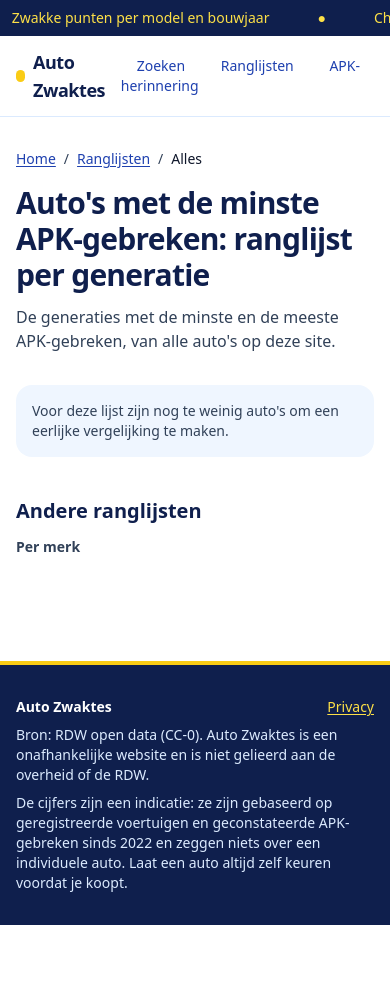
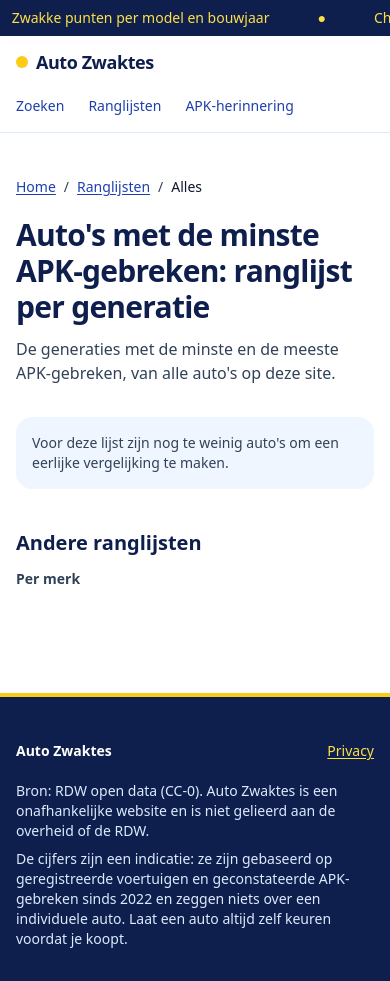
Before and after one commit to Bram79/Autozwaktes, a Laravel app: page /ranglijst/alles in a window 390 px wide. Before the commit the page ends 925 px from the top, so only its background shows below. Run offline with Laravel 12, Linux system fonts and the light colour scheme; data comes from the database, SQL or seed files in the repository; data that the repository does not hold is empty; style sheets or scripts are compiled from the project's sources; some libraries are stand-ins or nearby versions.

Commit message:
style: improve touch targets, contrast and focus states, and the mobile hero and ranking table
Co-Authored-By: Claude Sonnet 5.5 <noreply@anthropic.com>

```diff
--- a/resources/css/app.css
+++ b/resources/css/app.css
@@ -36,24 +36,32 @@
     h2 {
         @apply text-brand-900;
     }
+    /* One visible keyboard focus for everything; inside dark blue blocks it is yellow */
+    :where(a, button, input, select, textarea, summary):focus-visible {
+        @apply outline-2 outline-offset-2 outline-brand-600;
+    }
+    :where(.bg-brand-900, .bg-brand-700, .bg-brand-600) :where(a, button):focus-visible {
+        @apply outline-accent-300;
+    }
 }
 
 /* Onderdelen die op meerdere pagina's terugkomen */
 @layer components {
+    .nav-link {
+        @apply inline-flex min-h-11 items-center rounded-full px-3 text-brand-700 transition
+            hover:bg-accent-300 hover:text-brand-900 sm:px-4;
+    }
     .chip {
-        @apply inline-block rounded-full border border-brand-100 bg-white px-4 py-1.5 text-brand-700 shadow-sm transition
-            hover:-translate-y-0.5 hover:border-accent-400 hover:bg-accent-300 hover:text-brand-900 hover:shadow-md
-            focus:outline-none focus:ring-2 focus:ring-brand-600;
+        @apply inline-flex min-h-11 items-center rounded-full border border-brand-100 bg-white px-4 py-1.5 text-brand-700 shadow-sm transition
+            hover:-translate-y-0.5 hover:border-accent-400 hover:bg-accent-300 hover:text-brand-900 hover:shadow-md;
     }
     .card-link {
         @apply block rounded-xl border border-brand-100 bg-white px-4 py-3 font-medium text-brand-700 shadow-sm transition
-            hover:-translate-y-1 hover:border-accent-400 hover:shadow-lg hover:shadow-brand-100
-            focus:outline-none focus:ring-2 focus:ring-brand-600;
+            hover:-translate-y-1 hover:border-accent-400 hover:shadow-lg hover:shadow-brand-100;
     }
     .btn {
-        @apply inline-block rounded-full bg-accent-400 px-5 py-2 font-semibold text-brand-900 shadow transition
-            hover:-translate-y-0.5 hover:bg-accent-300 hover:shadow-md
-            focus:outline-none focus:ring-2 focus:ring-brand-900 focus:ring-offset-2;
+        @apply inline-flex min-h-11 items-center justify-center rounded-full bg-accent-400 px-5 py-2 text-center font-semibold text-brand-900 shadow transition
+            hover:-translate-y-0.5 hover:bg-accent-300 hover:shadow-md;
     }
 }
 
--- a/resources/views/components/affiliate-block.blade.php
+++ b/resources/views/components/affiliate-block.blade.php
@@ -9,10 +9,10 @@
 @if ($config && \App\Site\AffiliateLink::target($type, $brand, $model, (string) $year))
     <aside class="{{ $prominent ? 'rounded-2xl border-2 border-accent-400 bg-brand-900 p-6 text-white shadow-lg' : 'rounded-2xl border border-accent-400 bg-brand-50 p-5 shadow-sm' }}" aria-label="Advertentie">
         <p class="text-xs font-bold uppercase tracking-wide {{ $prominent ? 'text-accent-300' : 'text-brand-700' }}">Affiliate-link</p>
-        <h3 class="mt-1 {{ $prominent ? 'text-xl font-extrabold text-white' : 'font-semibold' }}">{{ $replace($config['title']) }}</h3>
+        <p class="mt-1 {{ $prominent ? 'text-xl font-extrabold text-white' : 'font-semibold text-brand-900' }}">{{ $replace($config['title']) }}</p>
         <p class="mt-1 text-sm {{ $prominent ? 'text-brand-100' : 'text-slate-700' }}">{{ $replace($config['text']) }}</p>
         <a href="{{ \App\Site\AffiliateLink::url($type, $position, $brand, $model, $year) }}" rel="sponsored nofollow noopener" target="_blank" class="btn mt-3 text-sm">
-            {{ $config['button'] }}
+            {{ $config['button'] }}<span class="sr-only"> (opent in een nieuw tabblad)</span>
         </a>
         <p class="mt-2 text-xs {{ $prominent ? 'text-brand-100' : 'text-slate-600' }}">Dit is een affiliate-link: als je hierop klikt en iets afneemt, ontvangen wij een vergoeding. Voor jou verandert de prijs niet.</p>
     </aside>
--- a/resources/views/components/breadcrumbs.blade.php
+++ b/resources/views/components/breadcrumbs.blade.php
@@ -9,10 +9,10 @@
     ]);
 @endphp
 
-<nav aria-label="Kruimelpad" class="mb-4 text-sm text-slate-700">
-    <ol class="flex flex-wrap items-center gap-x-2 gap-y-1">
+<nav aria-label="Kruimelpad" class="mb-2 text-sm text-slate-700">
+    <ol class="flex flex-wrap items-center gap-x-2">
         @foreach ($items as $i => $item)
-            <li class="flex items-center gap-2">
+            <li class="flex min-h-11 items-center gap-2">
                 @if ($i > 0)<span aria-hidden="true">/</span>@endif
                 @if ($loop->last)
                     <span aria-current="page" class="font-medium text-slate-900">{{ $item[0] }}</span>
--- a/resources/views/components/consent-banner.blade.php
+++ b/resources/views/components/consent-banner.blade.php
@@ -1,13 +1,13 @@
 {{-- Cookie banner: only on when ads (or CONSENT_BANNER) are switched on. "Accept" and "Only necessary" look the same, nothing is pre-selected. --}}
 @if (config('site.ads.enabled') || config('site.consent_banner'))
     <div id="consent-banner" role="dialog" aria-modal="false" aria-labelledby="consent-title" hidden
-         class="fixed inset-x-3 bottom-3 z-50 mx-auto max-w-2xl rounded-2xl border-2 border-accent-400 bg-white p-5 shadow-2xl">
+         class="fixed inset-x-3 bottom-3 z-50 mx-auto max-w-2xl max-h-[90svh] overflow-y-auto rounded-2xl border-2 border-accent-400 bg-white p-5 shadow-2xl">
         <h2 id="consent-title" class="text-lg font-bold">Cookies en advertenties</h2>
         <p class="mt-1 text-sm text-slate-700">
             We gebruiken altijd de cookies die nodig zijn om de site te laten werken. Met jouw toestemming laden we ook advertenties van een externe partij, die daarbij cookies kan plaatsen.
-            Je kunt je keuze altijd wijzigen via "Cookie-instellingen" onderaan de pagina. <a href="{{ route('privacy') }}" class="text-brand-700 underline underline-offset-2">Lees meer</a>.
+            Je kunt je keuze altijd wijzigen via "Cookie-instellingen" onderaan de pagina. <a href="{{ route('privacy') }}" class="text-brand-700 underline underline-offset-2 hover:text-brand-900">Lees meer</a>.
         </p>
-        <div class="mt-4 flex flex-wrap gap-3">
+        <div class="mt-4 grid gap-3 sm:flex sm:flex-wrap">
             <button type="button" data-consent="accepted" class="btn">Accepteren</button>
             <button type="button" data-consent="declined" class="btn">Alleen noodzakelijke cookies</button>
         </div>
--- a/resources/views/components/layouts/app.blade.php
+++ b/resources/views/components/layouts/app.blade.php
@@ -26,7 +26,7 @@
     {{ $head ?? '' }}
 </head>
 <body class="bg-white text-slate-900 antialiased">
-    <a href="#inhoud" class="sr-only focus:not-sr-only focus:absolute focus:left-2 focus:top-2 focus:z-10 focus:rounded focus:bg-white focus:px-3 focus:py-2 focus:text-brand-700">Ga naar de inhoud</a>
+    <a href="#inhoud" class="sr-only focus:not-sr-only focus:absolute focus:left-2 focus:top-2 focus:z-50 focus:rounded focus:bg-white focus:px-3 focus:py-2 focus:font-semibold focus:text-brand-700 focus:shadow-lg">Ga naar de inhoud</a>
 
     <div class="overflow-hidden bg-brand-900 py-2 text-sm font-medium text-accent-300" aria-hidden="true">
         <div class="flex w-max animate-marquee gap-12 whitespace-nowrap">
@@ -40,16 +40,16 @@
         </div>
     </div>
 
-    <header class="sticky top-0 z-20 border-b border-brand-100 bg-white/85 backdrop-blur">
-        <div class="mx-auto flex max-w-5xl items-center justify-between px-4 py-3">
-            <a href="{{ route('home') }}" class="flex items-center gap-2 text-lg font-extrabold tracking-tight text-brand-900">
+    <header class="border-b border-brand-100 bg-white/85 backdrop-blur sm:sticky sm:top-0 sm:z-20">
+        <div class="mx-auto flex max-w-5xl flex-wrap items-center justify-between gap-x-4 px-4 py-1">
+            <a href="{{ route('home') }}" class="flex min-h-11 items-center gap-2 text-lg font-extrabold tracking-tight text-brand-900">
                 <span class="inline-block size-3 rounded-full bg-accent-400" aria-hidden="true"></span>
                 Auto Zwaktes
             </a>
-            <nav aria-label="Hoofdmenu" class="text-sm font-medium">
-                <a href="{{ route('home') }}" class="rounded-full px-4 py-1.5 text-brand-700 transition hover:bg-accent-300 hover:text-brand-900">Zoeken</a>
-                <a href="{{ route('rankings') }}" class="rounded-full px-4 py-1.5 text-brand-700 transition hover:bg-accent-300 hover:text-brand-900">Ranglijsten</a>
-                <a href="{{ route('apk') }}" class="rounded-full px-4 py-1.5 text-brand-700 transition hover:bg-accent-300 hover:text-brand-900">APK-herinnering</a>
+            <nav aria-label="Hoofdmenu" class="-mx-3 flex flex-wrap text-sm font-medium sm:mx-0">
+                <a href="{{ route('home') }}" class="nav-link">Zoeken</a>
+                <a href="{{ route('rankings') }}" class="nav-link">Ranglijsten</a>
+                <a href="{{ route('apk') }}" class="nav-link">APK-herinnering</a>
             </nav>
         </div>
     </header>
@@ -65,7 +65,7 @@
     <footer class="mt-16 bg-brand-900 text-brand-100">
         <div class="h-1 bg-accent-400"></div>
         <div class="mx-auto max-w-5xl space-y-2 px-4 py-8 text-sm">
-            <p class="flex items-center justify-between font-bold text-white">Auto Zwaktes <span class="flex gap-4"><a href="{{ route('privacy') }}" class="font-medium text-accent-300 underline underline-offset-2 hover:text-accent-400">Privacy</a>@if (config('site.ads.enabled') || config('site.consent_banner'))<button type="button" data-consent-open class="font-medium text-accent-300 underline underline-offset-2 hover:text-accent-400">Cookie-instellingen</button>@endif</span></p>
+            <p class="flex flex-wrap items-center justify-between gap-x-4 font-bold text-white">Auto Zwaktes <span class="flex flex-wrap gap-x-4"><a href="{{ route('privacy') }}" class="inline-flex min-h-11 items-center font-medium text-accent-300 underline underline-offset-2 hover:text-accent-400">Privacy</a>@if (config('site.ads.enabled') || config('site.consent_banner'))<button type="button" data-consent-open class="inline-flex min-h-11 items-center font-medium text-accent-300 underline underline-offset-2 hover:text-accent-400">Cookie-instellingen</button>@endif</span></p>
             <p>Bron: RDW open data (CC-0). Auto Zwaktes is een onafhankelijke website en is niet gelieerd aan de overheid of de RDW.</p>
             <p>De cijfers zijn een indicatie: ze zijn gebaseerd op geregistreerde voertuigen en geconstateerde APK-gebreken sinds 2022 en zeggen niets over een individuele auto. Laat een auto altijd zelf keuren voordat je koopt.</p>
         </div>
--- a/resources/views/components/plate-cta.blade.php
+++ b/resources/views/components/plate-cta.blade.php
@@ -10,6 +10,6 @@
             <h2 class="mt-2 text-xl font-extrabold text-white">Koop je een {{ $brand }} {{ $model }}{{ $year ? ' uit '.$year : '' }}? Check eerst de historie</h2>
             <p class="mt-1 text-sm text-brand-100">{{ str_replace(['{merk}', '{model}', '{jaar}'], [$brand, $model, $year], $config['text']) }}</p>
         </div>
-        <a href="{{ \App\Site\AffiliateLink::url('vehicle_report', $position, $brand, $model, $year) }}" rel="sponsored nofollow noopener" target="_blank" class="btn">{{ $config['button'] }}</a>
+        <a href="{{ \App\Site\AffiliateLink::url('vehicle_report', $position, $brand, $model, $year) }}" rel="sponsored nofollow noopener" target="_blank" class="btn w-full sm:w-auto">{{ $config['button'] }}<span class="sr-only"> (opent in een nieuw tabblad)</span></a>
     </aside>
 @endif
--- a/resources/views/livewire/generation-stats.blade.php
+++ b/resources/views/livewire/generation-stats.blade.php
@@ -2,7 +2,7 @@
     <form method="get" class="mb-6 flex flex-wrap items-end gap-4 rounded-2xl border border-brand-100 bg-brand-50 p-4">
         <div>
             <label for="jaar" class="block text-sm font-medium">Bouwjaar</label>
-            <select id="jaar" name="jaar" wire:model.live="year" class="mt-1 rounded-lg border border-brand-100 bg-white px-3 py-2 focus:border-brand-600 focus:outline-none focus:ring-2 focus:ring-accent-400">
+            <select id="jaar" name="jaar" wire:model.live="year" class="mt-1 min-h-11 rounded-lg border border-slate-500 bg-white px-3 py-2 focus:border-brand-600 focus:outline-none focus:ring-2 focus:ring-accent-400">
                 <option value="">Alle bouwjaren</option>
                 @foreach ($years as $y => $total)
                     <option value="{{ $y }}" @selected($selectedYear === $y)>{{ $y }}</option>
@@ -11,7 +11,7 @@
         </div>
         <div>
             <label for="brandstof" class="block text-sm font-medium">Brandstof</label>
-            <select id="brandstof" name="brandstof" wire:model.live="fuel" class="mt-1 rounded-lg border border-brand-100 bg-white px-3 py-2 focus:border-brand-600 focus:outline-none focus:ring-2 focus:ring-accent-400">
+            <select id="brandstof" name="brandstof" wire:model.live="fuel" class="mt-1 min-h-11 rounded-lg border border-slate-500 bg-white px-3 py-2 focus:border-brand-600 focus:outline-none focus:ring-2 focus:ring-accent-400">
                 <option value="">Alle brandstoffen</option>
                 @foreach ($fuels as $f)
                     <option value="{{ $f }}" @selected($selectedFuel === $f)>{{ $f }}</option>
--- a/resources/views/livewire/search-box.blade.php
+++ b/resources/views/livewire/search-box.blade.php
@@ -12,13 +12,13 @@
             @forelse ($results as $model)
                 @if ($loop->first)<ul class="divide-y divide-brand-100 overflow-hidden rounded-2xl bg-white shadow-lg">@endif
                 <li>
-                    <a href="{{ route('model', [$model->brand->slug, $model->slug]) }}" class="block px-3 py-2 text-brand-700 hover:bg-accent-300 focus:bg-accent-300">
+                    <a href="{{ route('model', [$model->brand->slug, $model->slug]) }}" class="block px-4 py-3 text-brand-700 hover:bg-accent-300 focus-visible:bg-accent-300">
                         {{ $model->brand->name }} {{ $model->name }}
                     </a>
                 </li>
                 @if ($loop->last)</ul>@endif
             @empty
-                <p class="text-sm text-brand-100">Geen resultaten voor "{{ $query }}".</p>
+                <p class="text-sm font-medium text-brand-100">Geen resultaten voor "{{ $query }}".</p>
             @endforelse
         </div>
     @endif
--- a/resources/views/pages/apk-reminder.blade.php
+++ b/resources/views/pages/apk-reminder.blade.php
@@ -15,14 +15,14 @@
             <div>
                 <label for="kenteken" class="block text-sm font-semibold">Kenteken</label>
                 <input id="kenteken" name="kenteken" type="text" required maxlength="12" autocomplete="off" autocapitalize="characters" spellcheck="false" placeholder="AB-123-C"
-                       class="mt-1 w-full max-w-60 rounded-lg border border-brand-100 bg-accent-400 px-3 py-2 text-lg font-bold uppercase tracking-widest text-brand-900 placeholder:text-brand-900/40 focus:outline-none focus:ring-4 focus:ring-accent-300/60">
+                       class="mt-1 w-full max-w-60 rounded-lg border-2 border-brand-900 bg-accent-400 px-3 py-2 text-lg font-bold uppercase tracking-widest text-brand-900 placeholder:text-brand-900/70 focus:outline-none focus:ring-4 focus:ring-brand-600/60">
                 @error('kenteken')<p role="alert" class="mt-1 text-sm font-medium text-red-800">{{ $message }}</p>@enderror
             </div>
 
             <div>
                 <label for="email" class="block text-sm font-semibold">E-mailadres</label>
                 <input id="email" name="email" type="email" required maxlength="190" autocomplete="email" value="{{ old('email') }}"
-                       class="mt-1 w-full rounded-lg border border-brand-100 bg-white px-3 py-2 focus:border-brand-600 focus:outline-none focus:ring-4 focus:ring-accent-300/60">
+                       class="mt-1 w-full rounded-lg border border-slate-500 bg-white px-3 py-2 focus:border-brand-600 focus:outline-none focus:ring-4 focus:ring-accent-300/60">
                 @error('email')<p role="alert" class="mt-1 text-sm font-medium text-red-800">{{ $message }}</p>@enderror
             </div>
 
--- a/resources/views/pages/privacy.blade.php
+++ b/resources/views/pages/privacy.blade.php
@@ -4,7 +4,7 @@
 
     <x-breadcrumbs :items="[['Home', route('home')], ['Privacy', route('privacy')]]" />
 
-    <article class="max-w-3xl space-y-8">
+    <article class="max-w-3xl space-y-8 leading-relaxed">
         <header>
             <h1 class="text-3xl sm:text-4xl">Privacyverklaring</h1>
             <p class="mt-2 text-slate-600">Laatst bijgewerkt: 31 oktober 2026</p>
--- a/resources/views/pages/ranking.blade.php
+++ b/resources/views/pages/ranking.blade.php
@@ -40,7 +40,7 @@
                                 <tr class="border-b-2 border-accent-400">
                                     <th scope="col" class="py-2 pr-2">#</th>
                                     <th scope="col" class="py-2 pr-4">Auto</th>
-                                    <th scope="col" class="py-2 pr-4">Bouwjaren</th>
+                                    <th scope="col" class="hidden py-2 pr-4 sm:table-cell">Bouwjaren</th>
                                     <th scope="col" class="py-2 pr-4 text-right">Gebreken per 100</th>
                                     <th scope="col" class="py-2 text-right">Auto's</th>
                                 </tr>
@@ -50,13 +50,14 @@
                                     <tr class="border-b border-brand-100 transition hover:bg-brand-50">
                                         <td class="py-3 pr-2 text-slate-600">{{ $id === 'minste' ? $i + 1 : $count - $i }}</td>
                                         <td class="py-3 pr-4">
-                                            <a class="font-medium text-brand-700 underline underline-offset-2" href="{{ $year ? route('year', [$row['brand_slug'], $row['model_slug'], $row['generation_slug'], $year]) : route('generation', [$row['brand_slug'], $row['model_slug'], $row['generation_slug']]) }}">
+                                            <a class="font-medium text-brand-700 underline underline-offset-2 hover:text-brand-900" href="{{ $year ? route('year', [$row['brand_slug'], $row['model_slug'], $row['generation_slug'], $year]) : route('generation', [$row['brand_slug'], $row['model_slug'], $row['generation_slug']]) }}">
                                                 {{ $row['brand'] }} {{ $row['model'] }} {{ $row['code'] }}
                                             </a>
+                                            <span class="block text-xs text-slate-700 sm:hidden">{{ $year ?? $row['years'] }}</span>
                                         </td>
-                                        <td class="py-3 pr-4 text-slate-700">{{ $year ?? $row['years'] }}</td>
-                                        <td class="py-3 pr-4 text-right font-semibold">{{ number_format($row['score'], 1, ',', '.') }}</td>
-                                        <td class="py-3 text-right text-slate-700">{{ number_format($row['total'], 0, ',', '.') }}</td>
+                                        <td class="hidden py-3 pr-4 text-slate-700 sm:table-cell">{{ $year ?? $row['years'] }}</td>
+                                        <td class="py-3 pr-4 text-right font-semibold tabular-nums">{{ number_format($row['score'], 1, ',', '.') }}</td>
+                                        <td class="py-3 text-right tabular-nums text-slate-700">{{ number_format($row['total'], 0, ',', '.') }}</td>
                                     </tr>
                                 @endforeach
                             </tbody>
```
Also changed, not shown: resources/views/pages/home.blade.php (+5 -5 lines), resources/views/partials/defect-table.blade.php (+5 -5 lines).
